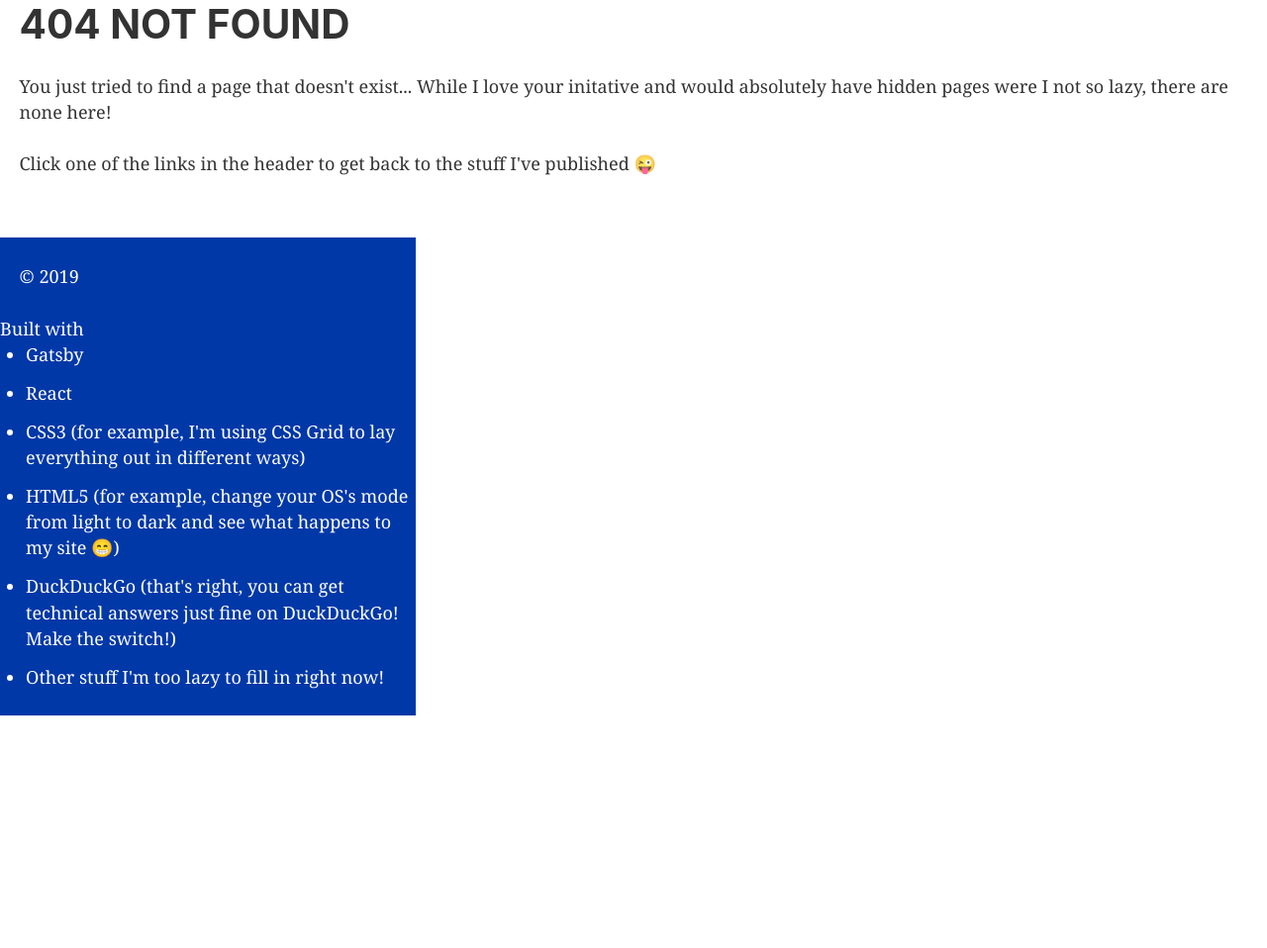
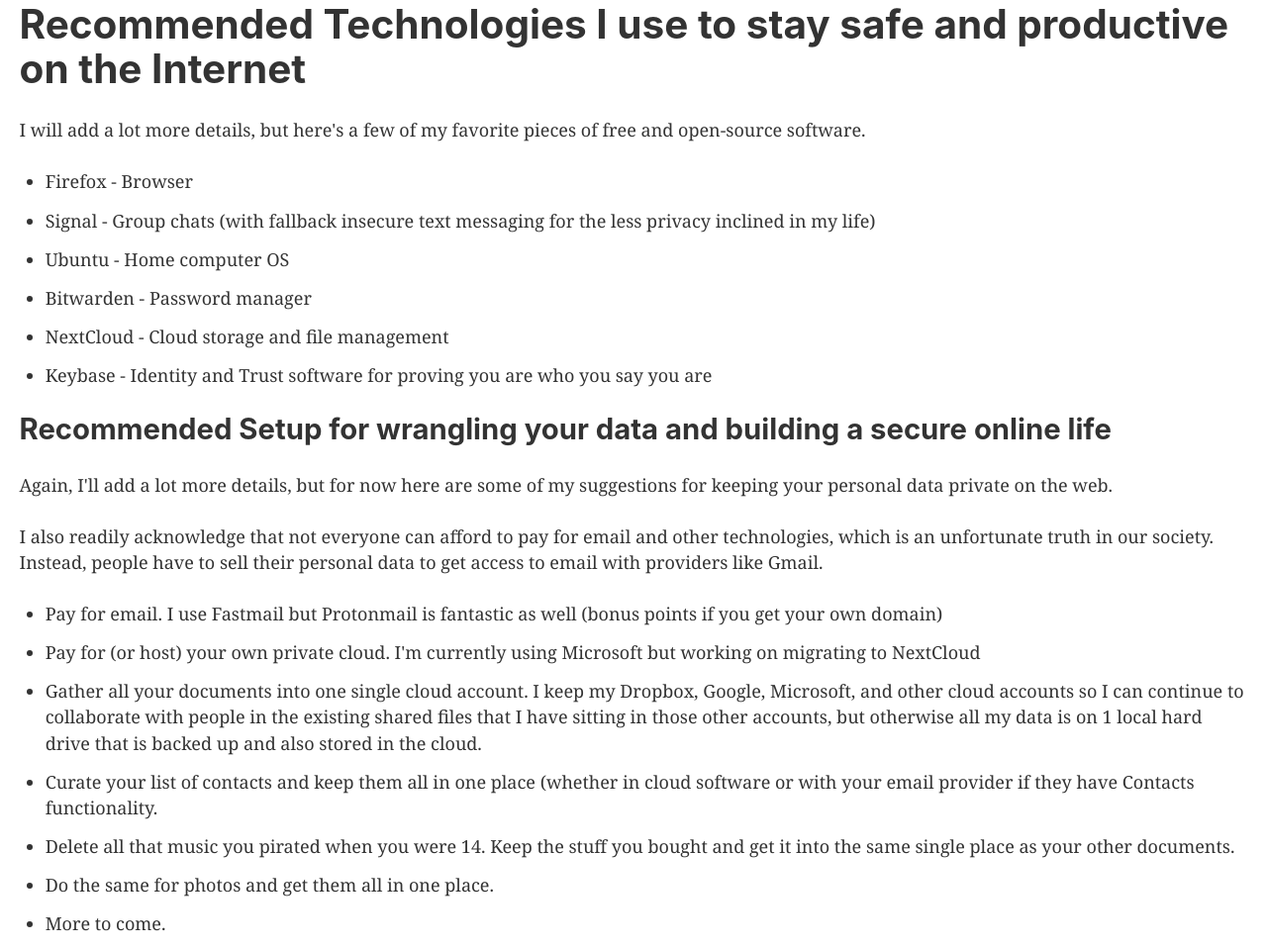
Before and after one commit to lanesawyer/lanesawyer.github.io, a Gatsby site: page /tech in a window 1280 px wide. Before the commit this address had no page. Shown: the part 182-1140 px from the top of the page at 99% size. Before the commit the page ends 905 px from the top, so only its background shows below. Built offline with nearby package versions, Linux system fonts and the light colour scheme; Gatsby itself is replaced by a stand-in of ours.

Commit message:
Just a few extra notes on my favorite software and adding Mastodon

```diff
--- a/src/components/header.js
+++ b/src/components/header.js
@@ -46,6 +46,7 @@
       <MyLink text="Kaladin" path="/kaladin" />
       <MyExternalLink href="https://github.com/lanesawyer">GitHub</MyExternalLink>
       <MyExternalLink href="https://twitter.com/lanesawyer">Twitter</MyExternalLink>
+      <MyExternalLink rel="me" href="https://mastodon.social/@lanesawyer">Mastodon</MyExternalLink>
       <MyExternalLink href="https://www.linkedin.com/in/lanesawyer/">LinkedIn</MyExternalLink>
       <MyExternalLink href="https://medium.com/@lanesawyer">Medium</MyExternalLink>
       <MyExternalLink href="https://www.fitbit.com/user/244S2X">Fitbit</MyExternalLink>
--- /dev/null
+++ b/src/pages/tech.js
@@ -0,0 +1,35 @@
+import React from 'react'
+
+import Layout from '../components/layout'
+import SEO from '../components/seo'
+
+const BlogPage = () => (
+  <Layout>
+    <SEO title="Blog" keywords={[`lane sawyer`, `tech`, `privacy`, `accessibility`]} />
+    <h1>Recommended Technologies I use to stay safe and productive on the Internet</h1>
+    <p>I will add a lot more details, but here's a few of my favorite pieces of free and open-source software.</p>
+    <ul>
+        <li>Firefox - Browser</li>
+        <li>Signal - Group chats (with fallback insecure text messaging for the less privacy inclined in my life)</li>
+        <li>Ubuntu - Home computer OS</li>
+        <li>Bitwarden - Password manager</li>
+        <li>NextCloud - Cloud storage and file management</li>
+        <li>Keybase - Identity and Trust software for proving you are who you say you are</li>
+    </ul>
+
+    <h2>Recommended Setup for wrangling your data and building a secure online life</h2>
+    <p>Again, I'll add a lot more details, but for now here are some of my suggestions for keeping your personal data private on the web.</p>
+    <p>I also readily acknowledge that not everyone can afford to pay for email and other technologies, which is an unfortunate truth in our society. Instead, people have to sell their personal data to get access to email with providers like Gmail.</p>
+    <ul>
+        <li>Pay for email. I use Fastmail but Protonmail is fantastic as well (bonus points if you get your own domain)</li>
+        <li>Pay for (or host) your own private cloud. I'm currently using Microsoft but working on migrating to NextCloud</li>
+        <li>Gather all your documents into one single cloud account. I keep my Dropbox, Google, Microsoft, and other cloud accounts so I can continue to collaborate with people in the existing shared files that I have sitting in those other accounts, but otherwise all my data is on 1 local hard drive that is backed up and also stored in the cloud.</li>
+        <li>Curate your list of contacts and keep them all in one place (whether in cloud software or with your email provider if they have Contacts functionality.</li>
+        <li>Delete all that music you pirated when you were 14. Keep the stuff you bought and get it into the same single place as your other documents.</li>
+        <li>Do the same for photos and get them all in one place.</li>
+        <li>More to come.</li>
+    </ul>
+  </Layout>
+)
+
+export default BlogPage
```
Also changed, not shown: 1 other file.
